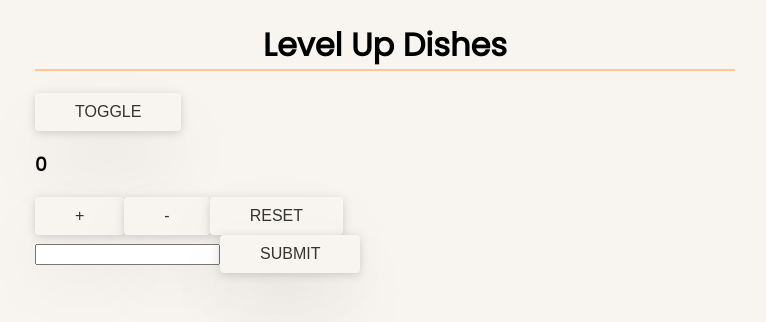
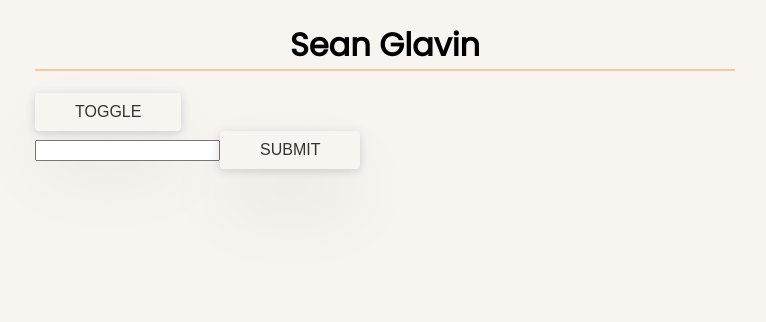
Before and after one commit to Sglavin85/reactHooks, a React (Create React App) app: page / in a window 1280 px wide. Shown: the top 322 px of the page, without its empty margins (255-1021 px from the left). Built offline with nearby package versions, Linux system fonts and the light colour scheme.

Commit message:
useMemo and useDebugValue

```diff
--- a/src/App.js
+++ b/src/App.js
@@ -1,6 +1,6 @@
-import React, { useRef, createContext } from 'react';
+import React, { useRef, createContext, useMemo } from 'react';
 import Toggle from './Toggle';
-import Counter from './Counter'
+// import Counter from './Counter'
 import useTitleInput from './useTitleInput'
 
 export const UserContext = createContext();
@@ -20,7 +20,18 @@
   const [name, setName] = useTitleInput('');
 
   const ref = useRef();
-  console.log("ref", ref.current)
+  // console.log("ref", ref.current)
+
+  const reverseWord = (word) => {
+    console.log("Fx Called")
+    return word.split('').reverse().join('');
+  };
+
+  //useMemo should be thought of at "Should function run" in this case, if the variable title change the function runs. Therefore on mount the function will run, however un rerenders during typing in the input box the function does not run.
+  // const title = "Sean Glavin"
+  // const titleReversed = useMemo(() => reverseWord(title), [title]);
+
+
 
   return (
     // <UserContext.Provider
@@ -28,9 +39,9 @@
     //     user: true
     //   }}>
     <div className="main-wrapper" ref={ref}>
-      <h1 onClick={() => ref.current.classList.add("new-fake-class")}>Level Up Dishes</h1>
+      <h1 onClick={() => ref.current.classList.add("new-fake-class")}>Sean Glavin</h1>
       <Toggle />
-      <Counter />
+      {/* <Counter /> */}
       <form onSubmit={(e) => {
         e.preventDefault();
       }}>
--- a/src/useTitleInput.js
+++ b/src/useTitleInput.js
@@ -1,10 +1,13 @@
-import { useState, useEffect } from 'react'
+import { useState, useEffect, useDebugValue } from 'react'
 
 function useTitleInput(initialValue) {
     const [value, setValue] = useState(initialValue);
     useEffect(() => {
         document.title = value;
     })
+
+    // useDebugValue("Hi")
+    useDebugValue(value.length > 0 ? "Full" : "Empty")
     return [value, setValue]
 }
 
```
